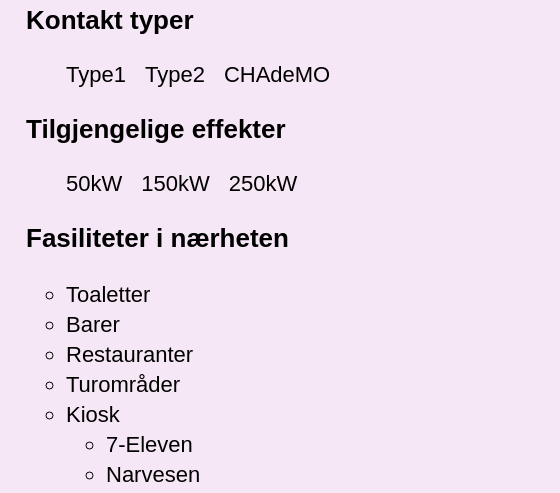
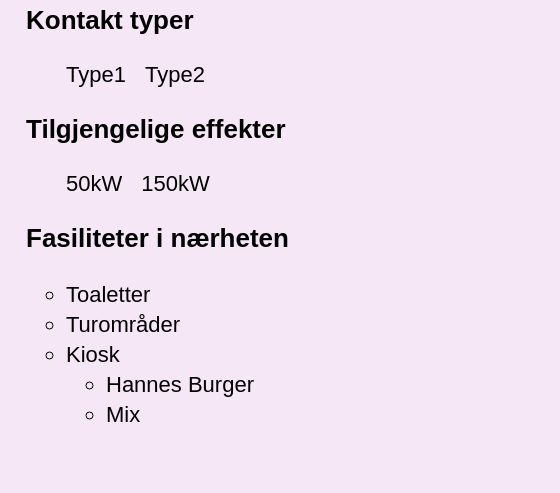
Before and after one commit to h581268/ING102, a plain HTML site: page docs/knarvik.html in a window 1280 px wide. Shown: the part 311-804 px from the top of the page, 720-1280 px from the left. Drawn offline with Linux system fonts and the light colour scheme.

Commit message:
Endret litt på fasiliteter

```diff
--- a/docs/knarvik.html
+++ b/docs/knarvik.html
@@ -32,24 +32,20 @@
             <ul>
                 <li>Type1</li>
                 <li>Type2</li>
-                <li>CHAdeMO</li>
             </ul>
             <h3>Tilgjengelige effekter</h3>
             <ul>
                 <li>50kW</li>
                 <li>150kW</li>
-                <li>250kW</li>
             </ul>
             <h3>Fasiliteter i nærheten</h3>
             <ul class="fasiliteter">
                 <li class="fasilitet">Toaletter</li>
-                <li class="fasilitet">Barer</li>
-                <li class="fasilitet">Restauranter</li>
                 <li class="fasilitet">Turområder</li>
                 <li class="fasilitet">Kiosk
                     <ul class="fasiliteter">
-                        <li class="fasilitet">7-Eleven</li>
-                        <li class="fasilitet">Narvesen</li>
+                        <li class="fasilitet">Hannes Burger</li>
+                        <li class="fasilitet">Mix</li>
                     </ul>
                 </li>
 
```
